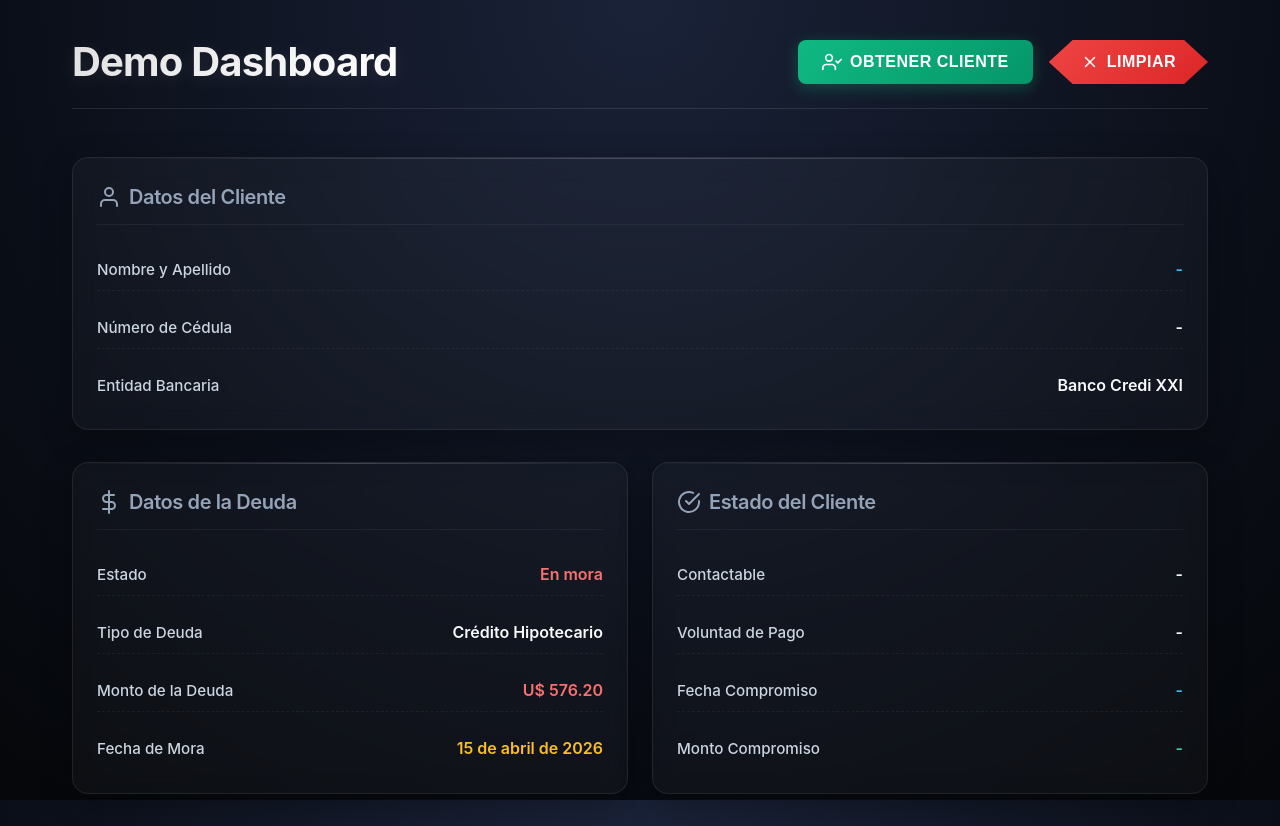
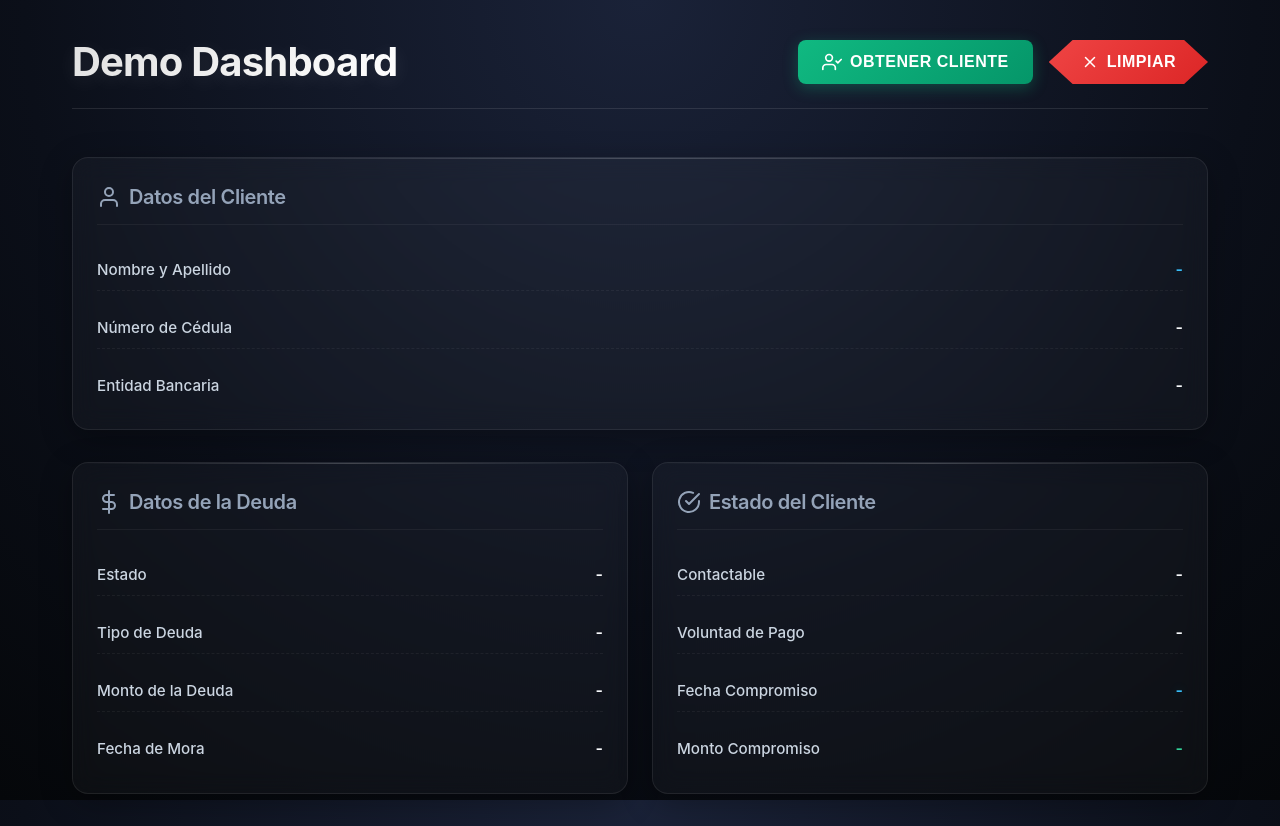
Before and after one commit to i4vision/demo-dashboard, a React (Vite) app: page / in a window 1280 px wide. Built offline with nearby package versions, Linux system fonts and the light colour scheme; no server answers.

Commit message:
Clear hard values on Limpiar

```diff
--- a/src/App.tsx
+++ b/src/App.tsx
@@ -151,7 +151,7 @@ function App() {
 
             <div className="data-row">
               <span className="data-label">Entidad Bancaria</span>
-              <span className="data-value">{HARD_VALUES.entidadBancaria}</span>
+              <span className="data-value">{data ? HARD_VALUES.entidadBancaria : '-'}</span>
             </div>
           </div>
         </div>
@@ -168,22 +168,22 @@ function App() {
 
             <div className="data-row">
               <span className="data-label">Estado</span>
-              <span className="data-value danger">{HARD_VALUES.estado}</span>
+              <span className={`data-value ${data ? 'danger' : ''}`}>{data ? HARD_VALUES.estado : '-'}</span>
             </div>
 
             <div className="data-row">
               <span className="data-label">Tipo de Deuda</span>
-              <span className="data-value">{HARD_VALUES.tipoDeuda}</span>
+              <span className="data-value">{data ? HARD_VALUES.tipoDeuda : '-'}</span>
             </div>
 
             <div className="data-row">
               <span className="data-label">Monto de la Deuda</span>
-              <span className="data-value danger">U$ {HARD_VALUES.montoDeuda}</span>
+              <span className={`data-value ${data ? 'danger' : ''}`}>{data ? `U$ ${HARD_VALUES.montoDeuda}` : '-'}</span>
             </div>
 
             <div className="data-row">
               <span className="data-label">Fecha de Mora</span>
-              <span className="data-value warning">{HARD_VALUES.fechaMora}</span>
+              <span className={`data-value ${data ? 'warning' : ''}`}>{data ? HARD_VALUES.fechaMora : '-'}</span>
             </div>
           </div>
 
```
